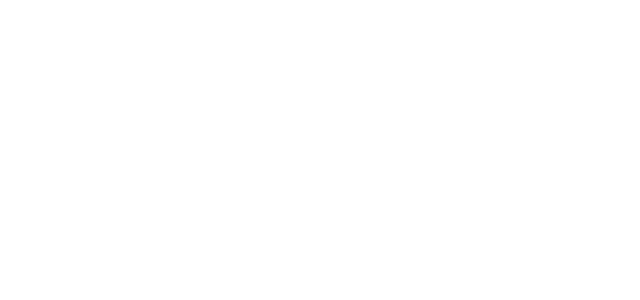
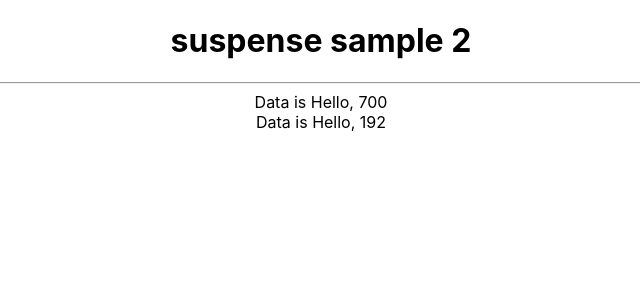
Before and after one commit to w8f/react-training, a React (Create React App) app in the folder front/: page /suspenseSample2 in a window 1280 px wide. Before the commit this address had no page. Shown: the top 300 px of the page, without its empty margins (319-959 px from the left). Built offline with nearby package versions, Linux system fonts and the light colour scheme.

Commit message:
add: suspense sample

```diff
--- a/front/src/App.tsx
+++ b/front/src/App.tsx
@@ -11,6 +11,8 @@
 import AutomaticBatchingSample from "./component/v18/AutomaticBatchingSample";
 import TransitionSample from "./component/v18/TransitionSample";
 import UseStateSample2 from "./component/useState/UseStateSample2";
+import SuspenseSample from "./component/v18/suspense/SuspenseSample";
+import SuspenseSample2 from "./component/v18/suspense/SuspenseSample2";
 
 function App() {
   return (
@@ -43,6 +45,8 @@
               element={<AutomaticBatchingSample />}
             />
             <Route path="/transitionSample" element={<TransitionSample />} />
+            <Route path="/suspenseSample" element={<SuspenseSample />} />
+            <Route path="/suspenseSample2" element={<SuspenseSample2 />} />
           </Routes>
         </div>
       </Router>
--- /dev/null
+++ b/front/src/component/v18/suspense/SuspenseSample.tsx
@@ -0,0 +1,81 @@
+import { VFC, Suspense, useState, useMemo } from "react";
+
+type Props = {
+  name: string;
+};
+
+const sleep = (ms: number) => {
+  return new Promise((resolve) => {
+    setTimeout(resolve, ms);
+  });
+};
+
+const SometimesSuspend: VFC = () => {
+  if (Math.random() < 0.5) {
+    throw sleep(1000);
+  }
+  return <p>hello world</p>;
+};
+
+const RenderingNotifier: VFC<Props> = ({ name }) => {
+  console.log(`${name} was rendered`);
+  return null;
+};
+
+const DataLoader: VFC = () => {
+  const [loading, setLoading] = useState(false);
+  const [data, setData] = useState<string | null>(null);
+  // loading is trueは2回表示される。
+  // 再レンダリングでサスペンドした場合、
+  // 再レンダリング最中にコンポーネントの記憶領域に書き込まれたものは失われる。
+  //（メモ化した内容が捨てられる）
+  const _ = useMemo(() => {
+    if (loading) {
+      console.log("loading is true");
+    }
+    return 1;
+  }, [loading]);
+
+  if (loading && data == null) {
+    // マウント済みのコンポーネントがサスペンドした場合、
+    // Promise 解決による再レンダリング以外に
+    // ステート更新などによる再レンダリングでもサスペンドが解除される。
+    sleep(500).then(() => setData("boom"));
+    throw fetchData().then(setData);
+  }
+  return (
+    <>
+      <h1>Data is {data}</h1>
+      <button
+        onClick={() => {
+          setLoading(true);
+        }}
+      >
+        load
+      </button>
+    </>
+  );
+};
+
+const fetchData = async () => {
+  await sleep(1000);
+  return `Hello, ${(Math.random() * 1000).toFixed(0)}`;
+};
+
+const SuspenseSample: VFC = () => {
+  return (
+    <div style={{ textAlign: "center" }}>
+      <h1>suspense sample</h1>
+      <hr />
+      <RenderingNotifier name="outside-suspense" />
+      {/* suspend解除時に、suspendの中身が再レンダリングされる。 */}
+      <Suspense fallback={<p>Loading...</p>}>
+        {/* <RenderingNotifier name="inside-suspense" />
+        <SometimesSuspend /> */}
+        <DataLoader />
+      </Suspense>
+    </div>
+  );
+};
+
+export default SuspenseSample;
--- /dev/null
+++ b/front/src/component/v18/suspense/SuspenseSample2.tsx
@@ -0,0 +1,52 @@
+import { VFC, Suspense } from "react";
+
+const dataMap: Map<string, unknown> = new Map();
+
+const fetchData = async () => {
+  await sleep(1000);
+  return `Hello, ${(Math.random() * 1000).toFixed(0)}`;
+};
+
+const sleep = (ms: number) => {
+  return new Promise((resolve) => {
+    setTimeout(resolve, ms);
+  });
+};
+
+const useData = <T,>(cacheKey: string, fetch: () => Promise<T>): T => {
+  const cachedData = dataMap.get(cacheKey) as T | undefined;
+  if (cachedData === undefined) {
+    throw fetch().then((d) => {
+      dataMap.set(cacheKey, d as T);
+    });
+  }
+  return cachedData;
+};
+
+export const DataLoader: VFC = () => {
+  const data = useData("Dataloader1", fetchData);
+  return <div>Data is {data}</div>;
+};
+
+const DataLoader2: React.VFC = () => {
+  const data = useData("DataLoader2", fetchData);
+  return (
+    <div>
+      <div>Data is {data}</div>
+    </div>
+  );
+};
+const SuspenseSample2: VFC = () => {
+  return (
+    <div style={{ textAlign: "center" }}>
+      <h1>suspense sample 2</h1>
+      <hr />
+      <Suspense fallback={<p>...loading</p>}>
+        <DataLoader />
+        <DataLoader2 />
+      </Suspense>
+    </div>
+  );
+};
+
+export default SuspenseSample2;
```
Also changed, not shown: front/src/component/v18/README.md.
